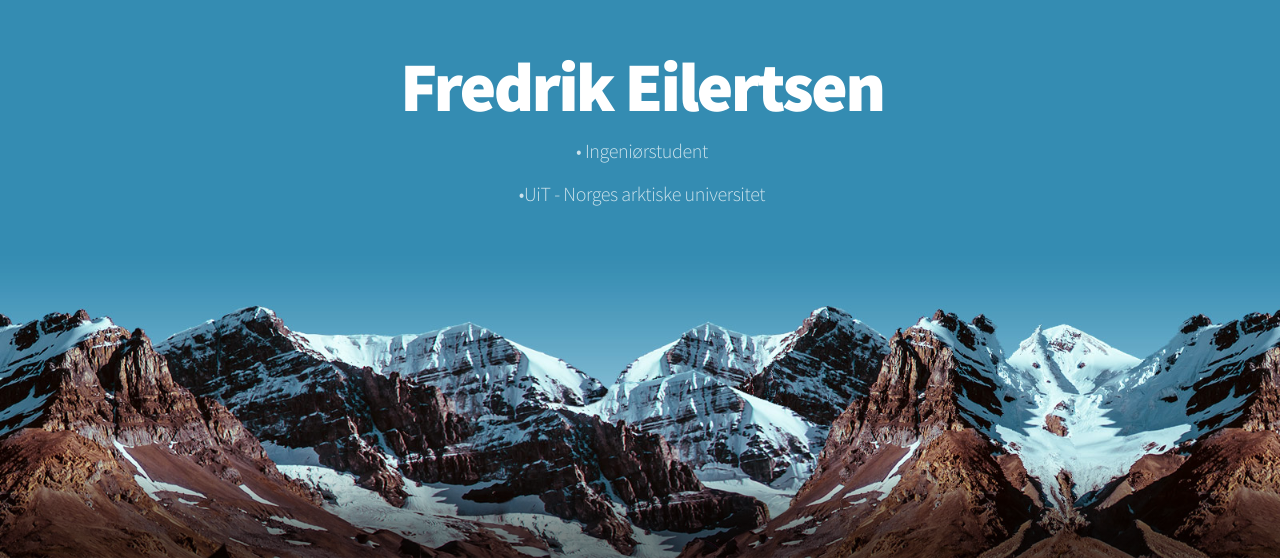
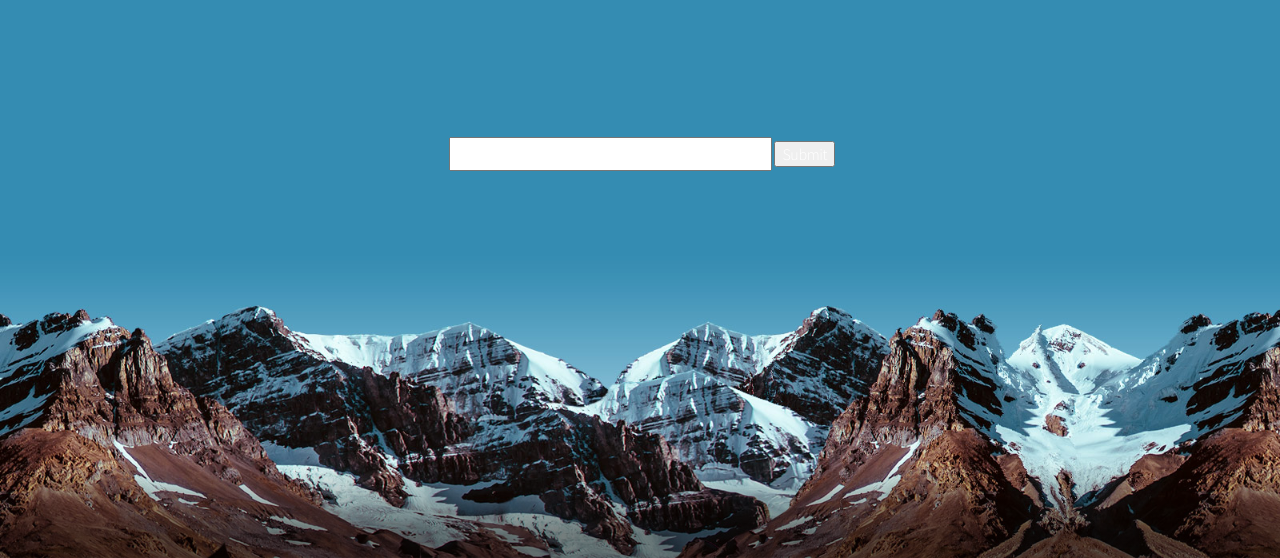
Before and after one commit to fredeil/fredeilno, a website: page about.html in a window 1280 px wide. Shown: the part 242-800 px from the top of the page. Drawn offline with Linux system fonts and the light colour scheme.

```diff
--- a/about.html
+++ b/about.html
@@ -19,13 +19,10 @@
 			<div id="bg"></div>
 			<div id="main">
 					<header id="header">
-						<h1>Fredrik Eilertsen</h1>
-						<p>&bull; Ingeniørstudent</p>
-						<p>&bull;UiT - Norges arktiske universitet</p>
 						<nav>
-							<ul>
-							</ul>
-						</nav>
+			<form id="send">
+				<input size="35" id="message"></input>
+				<input type="submit"></input>
 					</header>
 					<footer id="footer">
 					</footer>
--- a/package.json
+++ b/package.json
@@ -4,8 +4,7 @@
   "description": "",
   "main": "server.js",
   "scripts": {
-    "dev": "nodemon server.js",
-
+    "dev": "nodemon server.js"
   },
   "repository": {
     "type": "git",
@@ -20,6 +19,7 @@
   "dependencies": {
     "express": "^4.13.4",
     "moment": "^2.12.0",
-    "moment-timezone": "^0.5.3"
+    "moment-timezone": "^0.5.3",
+    "morgan": "^1.7.0"
   }
 }
```
Also changed, not shown: server.js (+7 -4 lines), 1 other file.
